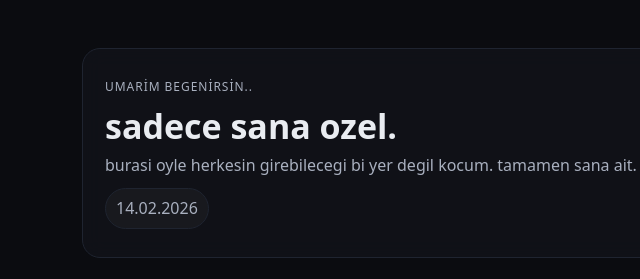
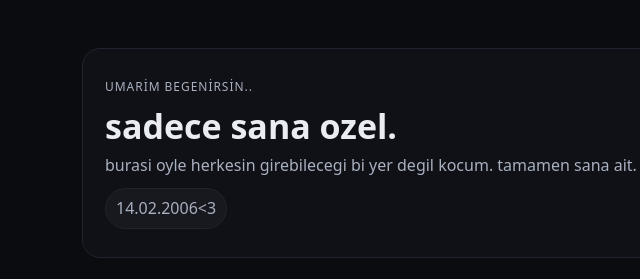
Before and after one commit to ahrisee/onlyforgizem, a plain HTML site: page index.html in a window 1280 px wide. Shown: the top 279 px of the page, 116-756 px from the left. Drawn offline with Linux system fonts and the light colour scheme.

Commit message:
Update index.html

```diff
--- a/index.html
+++ b/index.html
@@ -52,7 +52,7 @@
       <div class="kicker">umarim begenirsin..</div>
       <h1>sadece sana ozel.</h1>
       <p class="sub">burasi oyle herkesin girebilecegi bi yer degil kocum. tamamen sana ait.</p>
-      <div class="pill">14.02.2026</div>
+      <div class="pill">14.02.2006<3 </div>
     </section>
 
     <section class="section">
```
